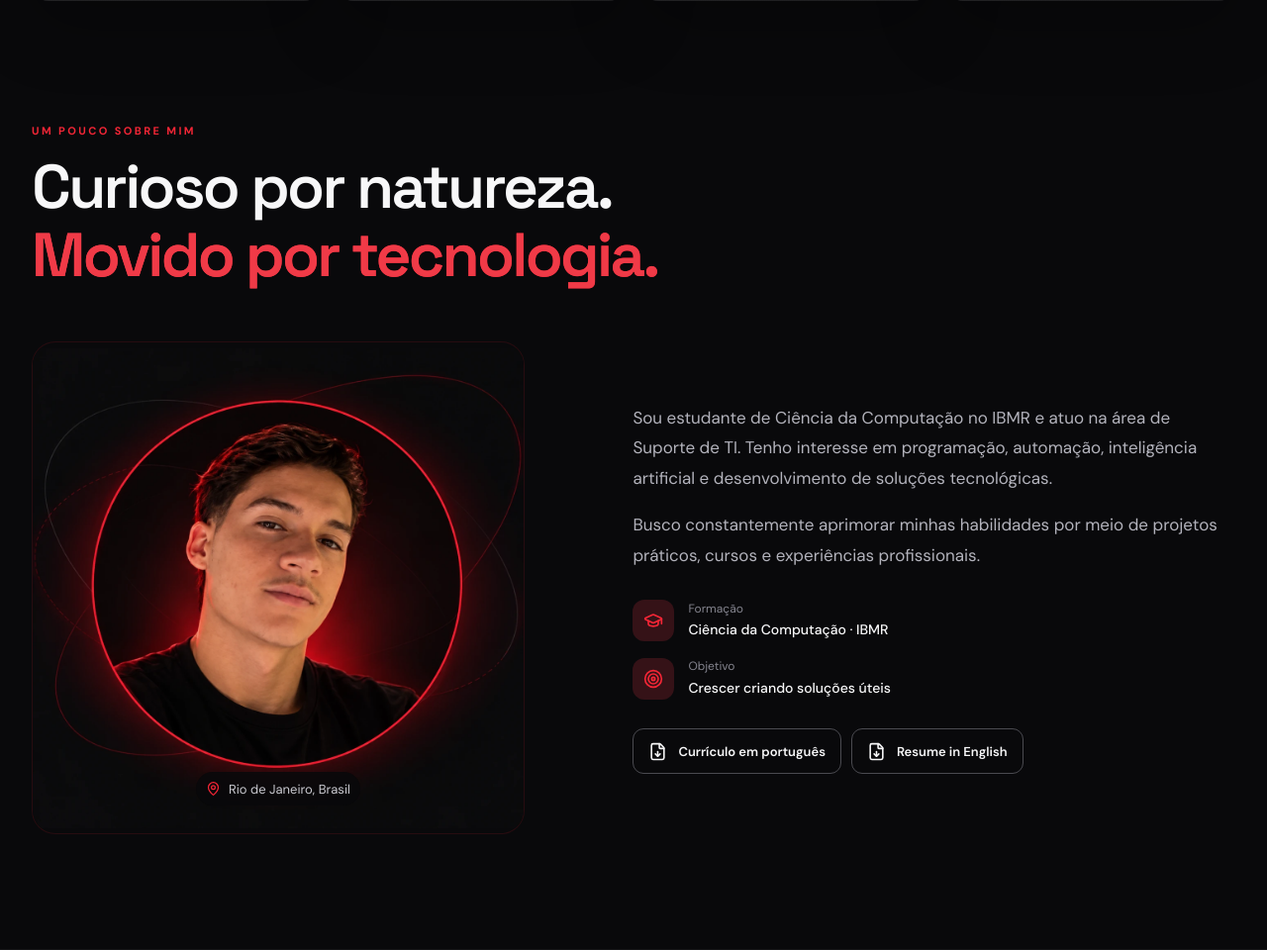
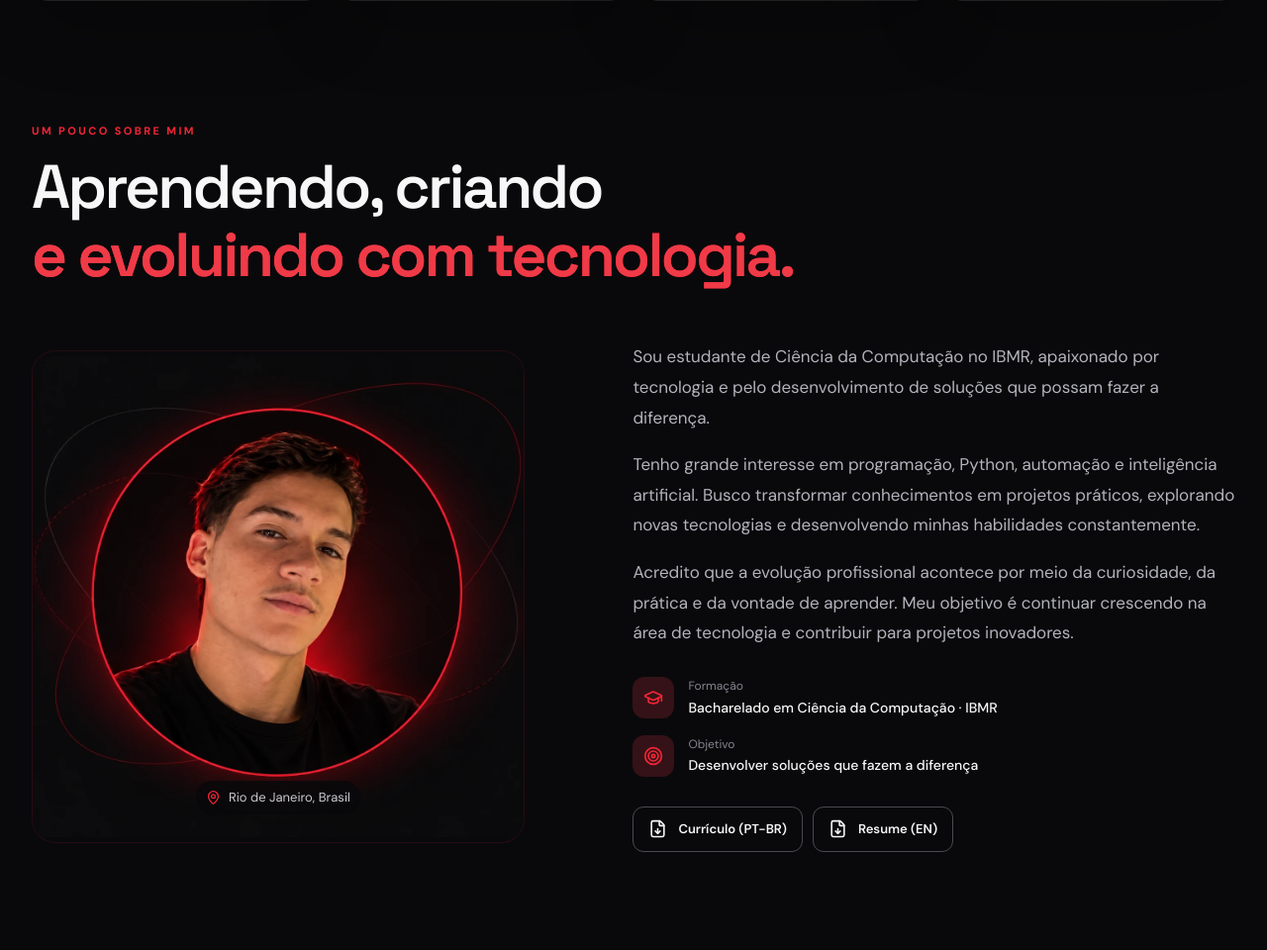
Before and after one commit to Renanlcds10/portfolio-renan, a Flask app: page / in a window 1280 px wide. Shown: the part 977-1937 px from the top of the page at 99% size. Run offline with Flask 3, Linux system fonts and the light colour scheme.

Commit message:
Improve about section copy

```diff
--- a/templates/index.html
+++ b/templates/index.html
@@ -47,9 +47,9 @@
       <article class="specialty-card reveal"><div class="card-icon"><i data-lucide="monitor"></i></div><div><h3>Suporte &amp; Infraestrutura</h3><p>Suporte técnico, monitoramento, manutenção e resolução de problemas.</p></div></article>
     </section>
     <section class="section container" id="sobre">
-      <div class="section-heading reveal"><p class="eyebrow">Um pouco sobre mim</p><h2>Curioso por natureza.<br><span>Movido por tecnologia.</span></h2></div>
+      <div class="section-heading reveal"><p class="eyebrow">Um pouco sobre mim</p><h2>Aprendendo, criando<br><span>e evoluindo com tecnologia.</span></h2></div>
       <div class="about-grid"><div class="about-visual reveal"><img class="about-portrait" src="{{ url_for('static', filename='images/renan-luiz.webp') }}" alt="Retrato de Renan Luiz com iluminação e aro neon vermelho" width="1200" height="1174" loading="lazy" decoding="async"><span class="about-caption"><i data-lucide="map-pin"></i> Rio de Janeiro, Brasil</span></div>
-        <div class="about-copy reveal"><p>Sou estudante de Ciência da Computação no IBMR e atuo na área de Suporte de TI. Tenho interesse em programação, automação, inteligência artificial e desenvolvimento de soluções tecnológicas.</p><p>Busco constantemente aprimorar minhas habilidades por meio de projetos práticos, cursos e experiências profissionais.</p><div class="about-facts"><div><span class="fact-icon"><i data-lucide="graduation-cap"></i></span><span><small>Formação</small><strong>Ciência da Computação · IBMR</strong></span></div><div><span class="fact-icon"><i data-lucide="target"></i></span><span><small>Objetivo</small><strong>Crescer criando soluções úteis</strong></span></div></div><div class="resume-links" aria-label="Baixar currículo"><a class="button button-outline" href="{{ url_for('static', filename='files/Curriculo_Renan_Luiz_Geral.docx') }}" download><i data-lucide="file-down"></i> Currículo em português</a><a class="button button-outline" href="{{ url_for('static', filename='files/Renan_Luiz_Resume_International.docx') }}" download><i data-lucide="file-down"></i> Resume in English</a></div></div>
+        <div class="about-copy reveal"><p>Sou estudante de Ciência da Computação no IBMR, apaixonado por tecnologia e pelo desenvolvimento de soluções que possam fazer a diferença.</p><p>Tenho grande interesse em programação, Python, automação e inteligência artificial. Busco transformar conhecimentos em projetos práticos, explorando novas tecnologias e desenvolvendo minhas habilidades constantemente.</p><p>Acredito que a evolução profissional acontece por meio da curiosidade, da prática e da vontade de aprender. Meu objetivo é continuar crescendo na área de tecnologia e contribuir para projetos inovadores.</p><div class="about-facts"><div><span class="fact-icon"><i data-lucide="graduation-cap"></i></span><span><small>Formação</small><strong>Bacharelado em Ciência da Computação · IBMR</strong></span></div><div><span class="fact-icon"><i data-lucide="target"></i></span><span><small>Objetivo</small><strong>Desenvolver soluções que fazem a diferença</strong></span></div></div><div class="resume-links" aria-label="Baixar currículo"><a class="button button-outline" href="{{ url_for('static', filename='files/Curriculo_Renan_Luiz_Geral.docx') }}" download><i data-lucide="file-down"></i> Currículo (PT-BR)</a><a class="button button-outline" href="{{ url_for('static', filename='files/Renan_Luiz_Resume_International.docx') }}" download><i data-lucide="file-down"></i> Resume (EN)</a></div></div>
       </div>
     </section>
     <section class="section section-alt" id="projetos"><div class="container"><div class="section-heading section-heading-row reveal"><div><p class="eyebrow">Projetos públicos no GitHub</p><h2>Projetos em <span>prática</span></h2></div><a class="text-link" href="https://github.com/Renanlcds10" target="_blank" rel="noopener noreferrer">Ver GitHub <i data-lucide="arrow-up-right"></i></a></div><div class="filter-bar" role="group" aria-label="Filtrar projetos"><button class="filter-button active" data-filter="Todos">Todos</button><button class="filter-button" data-filter="Python">Python</button><button class="filter-button" data-filter="Java">Java</button><button class="filter-button" data-filter="Automação">Automação</button></div><div class="project-grid" id="project-grid" aria-live="polite"></div></div></section>
```
